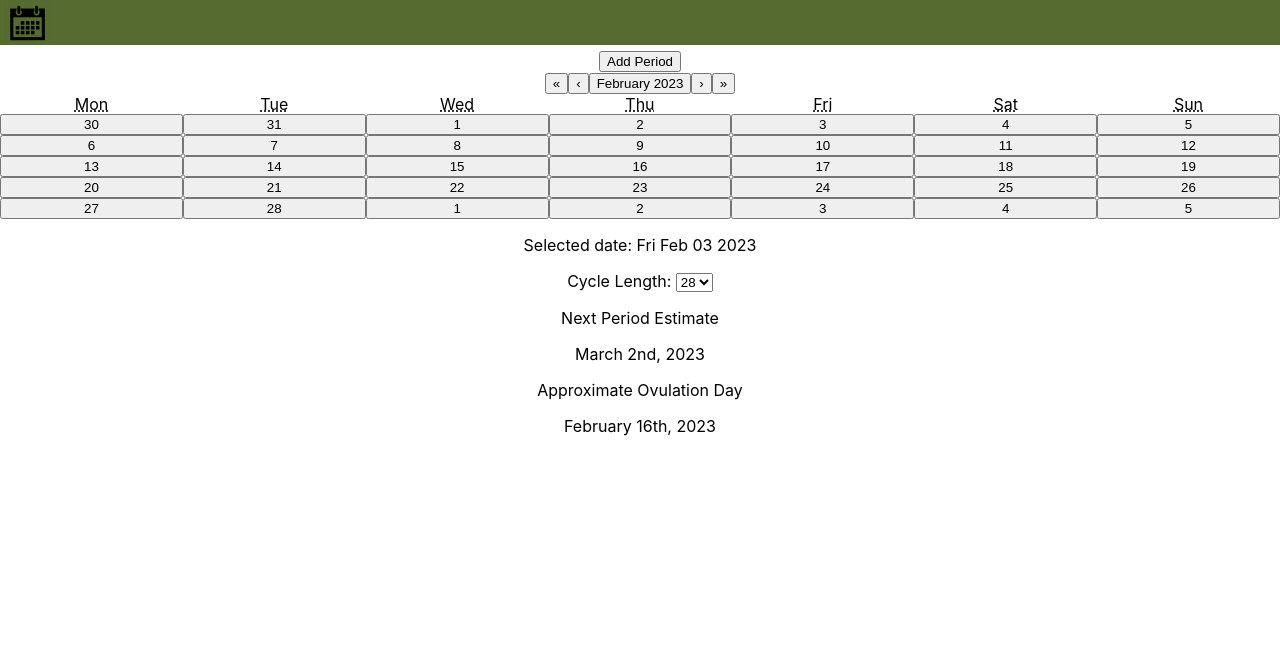
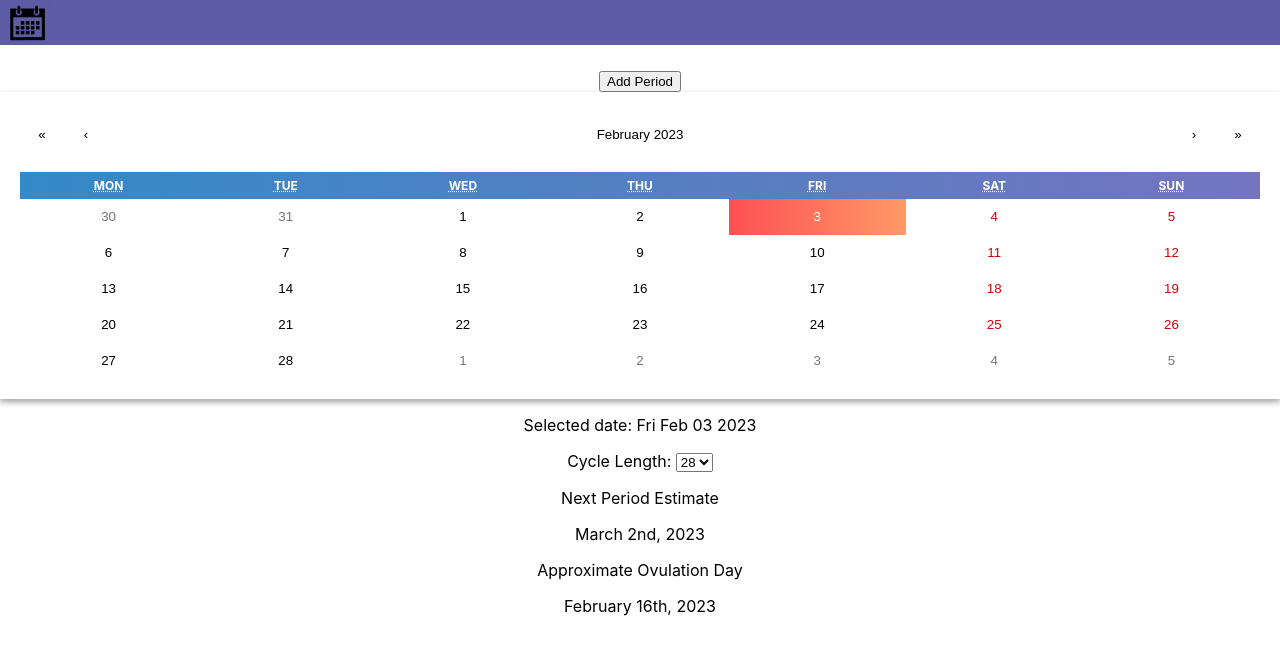
Before and after one commit to juliamachin/react-calendar, a React (Create React App) app: page / in a window 1280 px wide. Shown: the top 654 px of the page. Built offline with nearby package versions, Linux system fonts and the light colour scheme.

Commit message:
navbar color change

```diff
--- a/src/Components/Home/Home.css
+++ b/src/Components/Home/Home.css
@@ -1,3 +1,134 @@
 .calendar {
-    padding-top: 50px;
+    padding-top: 70px;
 }
+
+.react-calendar {
+    width: 100%;
+    padding: 20px;
+    border-collapse: collapse;
+    table-layout: fixed;
+    box-shadow: 0 3px 6px rgba(0, 0, 0, 0.16), 0 3px 6px rgba(0, 0, 0, 0.23);
+  }
+  .react-calendar--doubleView {
+    width: 700px;
+  }
+  .react-calendar--doubleView .react-calendar__viewContainer {
+    display: flex;
+    margin: -0.5em;
+  }
+  .react-calendar--doubleView .react-calendar__viewContainer > * {
+    width: 50%;
+    margin: 0.5em;
+  }
+  .react-calendar,
+  .react-calendar *,
+  .react-calendar *:before,
+  .react-calendar *:after {
+    -moz-box-sizing: border-box;
+    -webkit-box-sizing: border-box;
+    box-sizing: border-box;
+  }
+  .react-calendar button {
+    margin: 0;
+    border: 0;
+    outline: none;
+  }
+  .react-calendar button:enabled:hover {
+    cursor: pointer;
+  }
+  .react-calendar__navigation {
+    display: flex;
+    height: 44px;
+    margin-bottom: 1em;
+  }
+  .react-calendar__navigation button {
+    min-width: 44px;
+    background: none;
+  }
+  .react-calendar__navigation button:disabled {
+    background-color: #f0f0f0;
+  }
+  .react-calendar__navigation button:enabled:hover,
+  .react-calendar__navigation button:enabled:focus {
+    background-color: #e6e6e6;
+  }
+  .react-calendar__month-view__weekdays {
+    text-align: center;
+    text-transform: uppercase;
+    font-weight: bold;
+    font-size: 0.75em;
+    background: -webkit-linear-gradient(to right, #348ac7, #7474bf);
+    background: linear-gradient(to right, #348ac7, #7474bf);
+    color: #fff;
+  }
+  .react-calendar__month-view__weekdays__weekday {
+    padding: 0.5em;
+  }
+  .react-calendar__month-view__weekNumbers .react-calendar__tile {
+    display: flex;
+    align-items: center;
+    justify-content: center;
+    font-size: 0.75em;
+    font-weight: bold;
+  }
+  .react-calendar__month-view__days__day--weekend {
+    color: #d10000;
+  }
+  .react-calendar__month-view__days__day--neighboringMonth {
+    color: #757575;
+  }
+  .react-calendar__year-view .react-calendar__tile,
+  .react-calendar__decade-view .react-calendar__tile,
+  .react-calendar__century-view .react-calendar__tile {
+    padding: 2em 0.5em;
+  }
+  .react-calendar__tile {
+    max-width: 100%;
+    padding: 10px 6.6667px;
+    background: none;
+    text-align: center;
+    line-height: 16px;
+  }
+  .react-calendar__tile:disabled {
+    background-color: #f0f0f0;
+  }
+  .react-calendar__tile:enabled:hover,
+  .react-calendar__tile:enabled:focus {
+    background-color: #e6e6e6;
+  }
+  .react-calendar__tile--now {
+    background-color: #757575 !important;
+    color: #fff;
+  }
+  .react-calendar__tile--now:enabled:hover,
+  .react-calendar__tile--now:enabled:focus {
+    background: #ffffa9;
+  }
+  .react-calendar__tile--hasActive {
+    background: #76baff;
+  }
+  .react-calendar__tile--hasActive:enabled:hover,
+  .react-calendar__tile--hasActive:enabled:focus {
+    background: #a9d4ff;
+  }
+  .react-calendar__tile--active {
+    background: -webkit-linear-gradient(to right, #fc4d50, #ff9966);
+    background: linear-gradient(to right, #fd5053, #ff9966);
+    color: #fff;
+  }
+  .react-calendar__tile--active:enabled:hover,
+  .react-calendar__tile--active:enabled:focus {
+    background: -webkit-linear-gradient(
+      to right,
+      rgb(80, 143, 226),
+      rgb(108, 205, 238)
+    ) !important;
+    background: linear-gradient(
+      to right,
+      rgb(77, 146, 236),
+      rgb(102, 198, 230)
+    ) !important;
+  }
+  .react-calendar--selectRange .react-calendar__tile--hover {
+    background-color: #e6e6e6;
+  }
--- a/src/Components/Nav/Nav.css
+++ b/src/Components/Nav/Nav.css
@@ -1,5 +1,5 @@
 .navigation {
-    background-color: darkolivegreen;
+    background-color: #5d5da6;
     position: fixed;
     top: 0;
     width: 100%;
```
Also changed, not shown: src/Components/Nav/Nav.js (+11 -10 lines).
